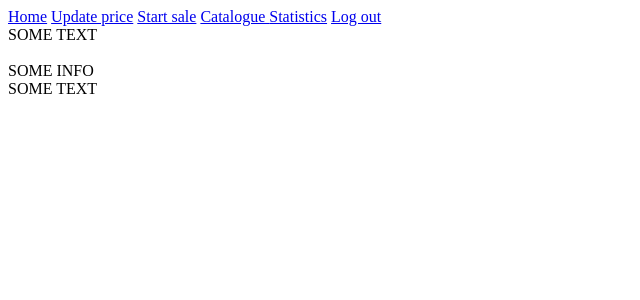
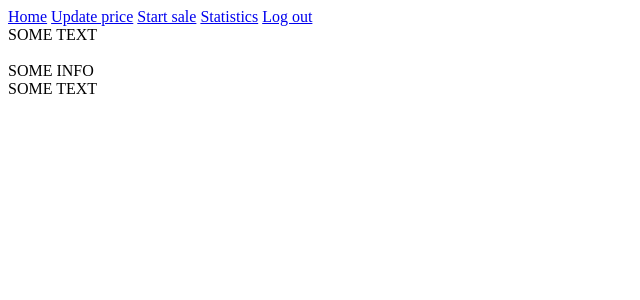
Before and after one commit to YulitaGap/message_store, a Flask app: page /author_main in a window 1280 px wide. Shown: the top 300 px of the page, without its empty margins (0-640 px from the left). Run offline with Flask 2, Linux system fonts and the light colour scheme; some libraries are stand-ins or nearby versions.

Commit message:
minor fix

```diff
--- a/templates/author_side/author_header_template.html
+++ b/templates/author_side/author_header_template.html
@@ -6,7 +6,6 @@
             <a class="active" href="/author_main">Home</a>
             <a href="/update_price">Update price</a>
             <a href="/start_sale">Start sale</a>
-            <a href="/view_catalogue"> Catalogue </a>
             <a href="/view_author_statistics">Statistics</a>
             <a onClick="clearCookie();" href="/">Log out</a>
         </div>
```
